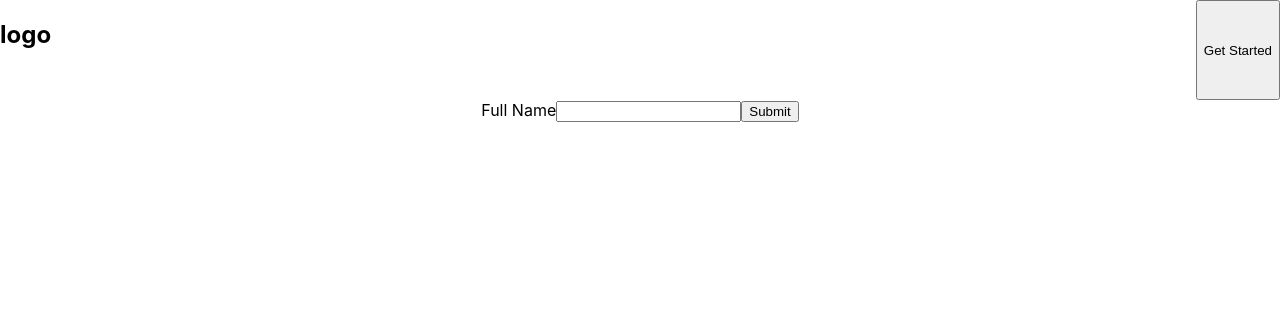
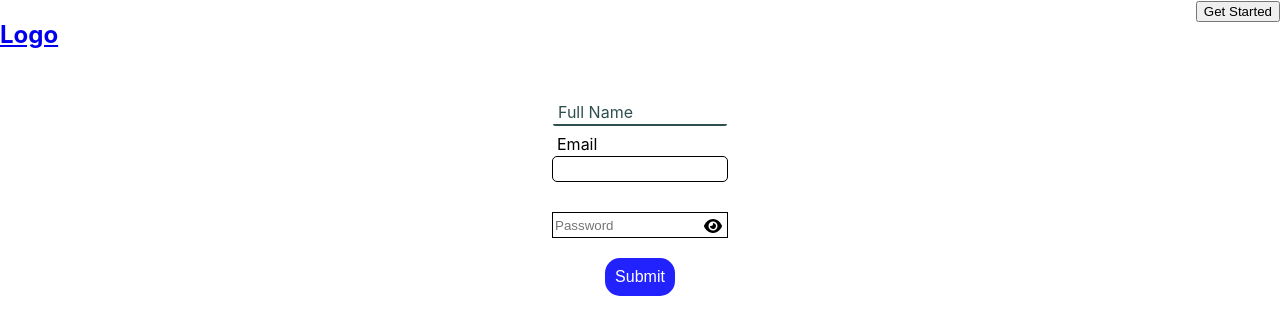
Before and after one commit to maxd66/travamed, a React (Create React App) app: page /form in a window 1280 px wide. Shown: the top 334 px of the page. Built offline with nearby package versions, Linux system fonts and the light colour scheme.

Commit message:
styled multiple form options

```diff
--- a/package.json
+++ b/package.json
@@ -3,6 +3,9 @@
   "version": "0.1.0",
   "private": true,
   "dependencies": {
+    "@fortawesome/fontawesome-svg-core": "^6.1.1",
+    "@fortawesome/free-solid-svg-icons": "^6.1.1",
+    "@fortawesome/react-fontawesome": "^0.1.18",
     "@testing-library/jest-dom": "^5.16.4",
     "@testing-library/react": "^13.1.1",
     "@testing-library/user-event": "^13.5.0",
--- a/src/components/Form/Form.css
+++ b/src/components/Form/Form.css
@@ -0,0 +1,137 @@
+#formContainer input {
+  width: 170px;
+  height: 20px;
+  padding: 2px;
+}
+
+#fullName {
+  transition: all 0.3s cubic-bezier(0.075, 0.82, 0.165, 1);
+  border-radius: 2px;
+}
+
+#fullName:hover {
+  background-color: aliceblue;
+}
+
+#fullName:focus {
+  background-color: aliceblue;
+  border: none;
+  border-bottom: 2px solid rgb(71, 169, 255);
+}
+
+#fullName:focus-visible {
+  outline: none;
+}
+
+#nameLabel {
+  color: darkslategray;
+  position: absolute;
+  padding-left: 5px;
+  width: fit-content;
+  left: 0px;
+  pointer-events: none;
+  transition: all 0.3s cubic-bezier(0.075, 0.82, 0.165, 1);
+}
+
+#firstInputContainer {
+  position: relative;
+  max-width: fit-content;
+  margin: auto;
+}
+
+#fullName:focus + #nameLabel {
+  top: -23px;
+}
+
+.activeInput {
+  border: none;
+  border-bottom: 2px solid rgb(71, 169, 255);
+}
+
+.inactiveInput {
+  border: none;
+  border-bottom: 2px solid darkslategray;
+}
+
+.activeNameLabel {
+  top: -23px;
+}
+
+.inactiveNameLabel {
+  top: 2px;
+}
+
+#emailLabel {
+  position: absolute;
+  top: -22px;
+  padding-left: 5px;
+}
+
+.inputContainer {
+  position: relative;
+  max-width: fit-content;
+  margin: auto;
+  margin-top: 30px;
+}
+
+#email {
+  border: 1px solid black;
+  border-radius: 5px;
+  transition: all 0.3s cubic-bezier(0.075, 0.82, 0.165, 1);
+}
+
+#email:focus-visible {
+  outline: none;
+}
+
+#email:hover {
+  background-color: rgba(255, 255, 180, 0.562);
+}
+
+#email:focus {
+  background-color: rgba(255, 255, 180, 0.562);
+  border: 1px solid rgb(255, 255, 0);
+  box-shadow: 0px 0px 10px rgb(255, 255, 180);
+}
+
+#password {
+  border: none;
+  border: 1px solid black;
+  border-radius: 0px;
+}
+
+#password:focus {
+  border: 2px solid black;
+}
+
+#password:focus-visible {
+  outline: none;
+}
+
+#eyeIconContainer {
+  position: absolute;
+  top: 6px;
+  right: 24px;
+}
+
+#eyeIcon {
+  position: inherit;
+}
+
+#submit-button {
+  color: white;
+  font-size: medium;
+  border: none;
+  padding: 10px;
+  border-radius: 15px;
+  margin-top: 20px;
+  background-color: rgb(34, 34, 255);
+  transition: all 0.3s cubic-bezier(0.075, 0.82, 0.165, 1);
+  cursor: pointer;
+  caret-color: transparent;
+}
+
+#submit-button:hover {
+  background-color: blue;
+  box-shadow: 0px 1px 3px rgb(91, 91, 255);
+}
--- a/src/components/Form/Form.js
+++ b/src/components/Form/Form.js
@@ -1,8 +1,15 @@
 import "./Form.css";
 import React, { useState } from "react";
+import { FontAwesomeIcon } from "@fortawesome/react-fontawesome";
+import { faEyeSlash, faEye } from "@fortawesome/free-solid-svg-icons";
 
 function Form() {
-  const [formState, setFormState] = useState({ fullName: "" });
+  const [formState, setFormState] = useState({
+    fullName: "",
+    email: "",
+    password: "",
+  });
+  const [passwordViewState, setPasswordViewState] = useState(false);
 
   function handleFormChange(e) {
     e.preventDefault();
@@ -14,22 +21,66 @@ function Form() {
     });
   }
 
+  function passwordViewHandler(e) {
+    e.preventDefault();
+    setPasswordViewState(!passwordViewState);
+  }
+
   function handleFormSubmit(e) {
     e.preventDefault();
-    console.log("you submitted the form");
+    alert(
+      `You submitted the form with the values, ${formState.fullName}, ${formState.email}, ${formState.password}`
+    );
   }
   return (
     <div>
-      <form onSubmit={handleFormSubmit}>
-        <label htmlFor="name" id="nameLabel">
-          Full Name
-        </label>
+      <form id="formContainer" onSubmit={handleFormSubmit}>
+        <div id="firstInputContainer">
           <input
             id="fullName"
             name="fullName"
+            className={formState.fullName ? "activeInput" : "inactiveInput"}
             onChange={handleFormChange}
             value={formState.fullName}
           />
+          <label
+            htmlFor="name"
+            id="nameLabel"
+            className={
+              formState.fullName ? "activeNameLabel" : "inactiveNameLabel"
+            }
+          >
+            Full Name
+          </label>
+        </div>
+        <div className="inputContainer">
+          <label htmlFor="email" id="emailLabel">
+            Email
+          </label>
+          <input
+            id="email"
+            name="email"
+            onChange={handleFormChange}
+            value={formState.email}
+          />
+        </div>
+        <div className="inputContainer">
+          <input
+            id="password"
+            name="password"
+            type={passwordViewState ? "text" : "password"}
+            onChange={handleFormChange}
+            value={formState.password}
+            placeholder="Password"
+          />
+          <div id="eyeIconContainer" onClick={passwordViewHandler}>
+            {passwordViewState ? (
+              <FontAwesomeIcon id="eyeIcon" icon={faEyeSlash} />
+            ) : (
+              <FontAwesomeIcon id="eyeIcon" icon={faEye} />
+            )}
+          </div>
+        </div>
         <button id="submit-button" type="submit">
           Submit
         </button>
--- a/src/components/Nav/Nav.js
+++ b/src/components/Nav/Nav.js
@@ -1,10 +1,15 @@
 import "./Nav.css";
+import { Link } from "react-router-dom";
 
 function Nav() {
   return (
     <div id="nav-container">
-      <h2>logo</h2>
-      <button>Get Started</button>
+      <Link to="/">
+        <h2>Logo</h2>
+      </Link>
+      <Link to="/form">
+        <button>Get Started</button>
+      </Link>
     </div>
   );
 }
```
Also changed, not shown: 1 other file (tests, documents, lock files or other folders). Lines whose indentation alone changed are shown as unchanged.
